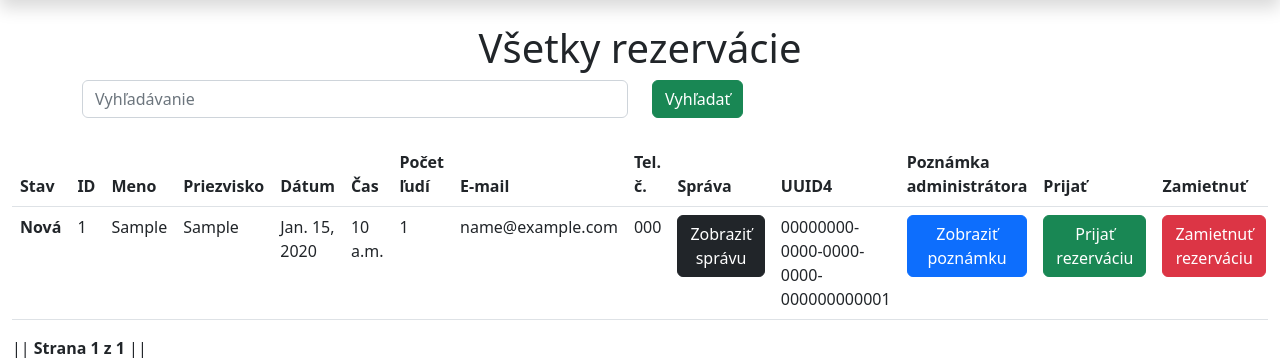
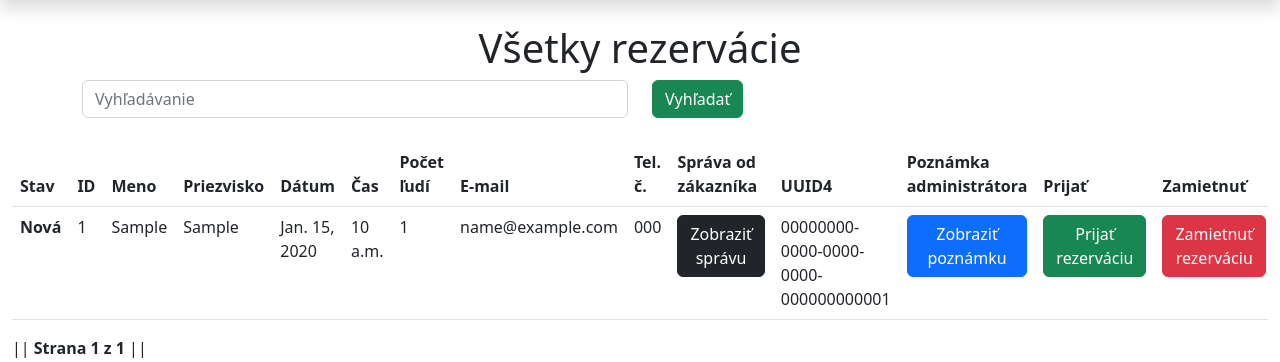
Before and after one commit to neisor/table-reservation-lobbybar, a Django app: page /all in a window 1280 px wide. Shown: the part 56-418 px from the top of the page. Run offline with Django 4.2, Linux system fonts and the light colour scheme; a user stored in the database is signed in; tables that the repository leaves empty hold one stand-in row (values such as "Sample post").

Commit message:
chore: rename column Sprava to Sprava od zakaznika in all_reservations.html template

```diff
--- a/table_reservation/reservations/templates/reservations/all_reservations.html
+++ b/table_reservation/reservations/templates/reservations/all_reservations.html
@@ -36,7 +36,7 @@
                         <th>Počet ľudí</th>
                         <th>E-mail</th>
                         <th>Tel. č.</th>
-                        <th>Správa</th>
+                        <th>Správa od zákazníka</th>
                         <th>UUID4</th>
                         <th>Poznámka administrátora</th>
                         <th>Prijať</th>
```
